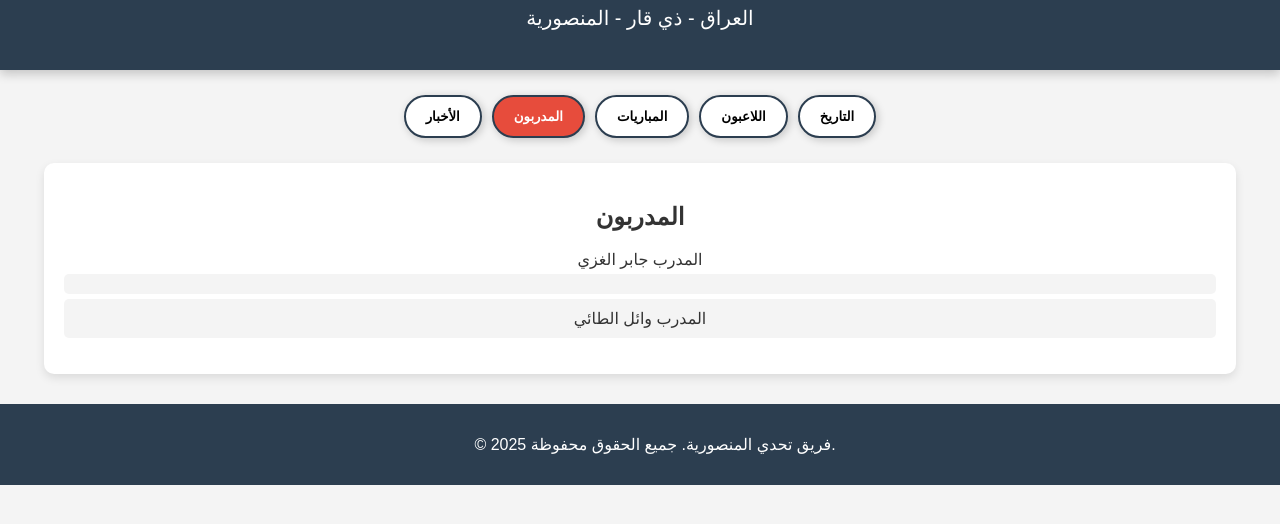
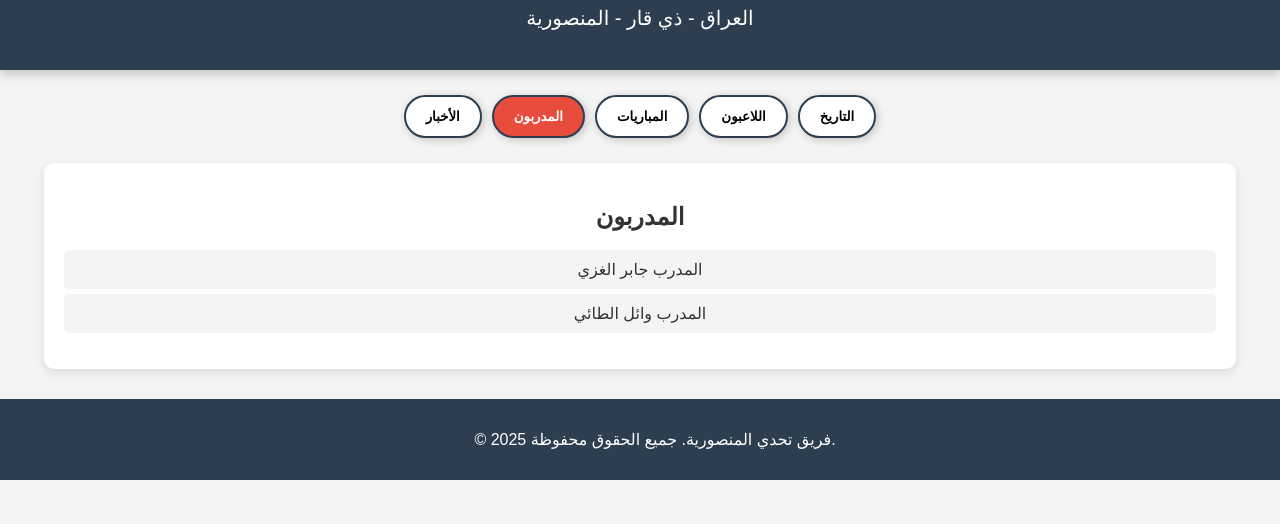
Before and after one commit to ahmed5F/Mansouriya-Challenge-FC, a plain HTML site: page index.html in a window 1280 px wide. Both pictures are taken after a click on the button "المدربون". Shown: the part 114-638 px from the top of the page. Drawn offline with Linux system fonts and the light colour scheme.

Commit message:
Update index.html

```diff
--- a/index.html
+++ b/index.html
@@ -152,7 +152,7 @@
     <section id="coaches" class="content-section">
         <h2>المدربون</h2>
         <ul>
-        </li>المدرب جابر الغزي<li>
+        <li>المدرب جابر الغزي</li>
 
           <li>المدرب وائل الطائي</li>
         </ul>
```
